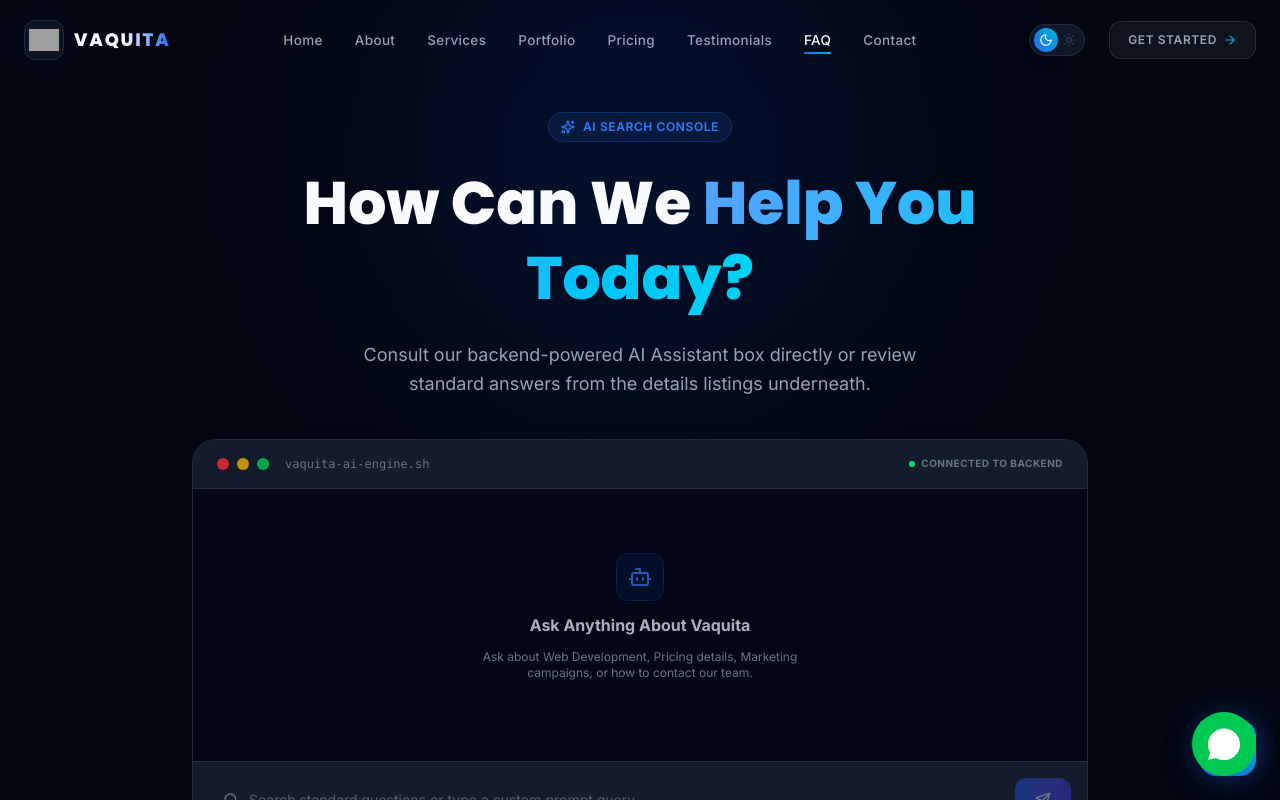
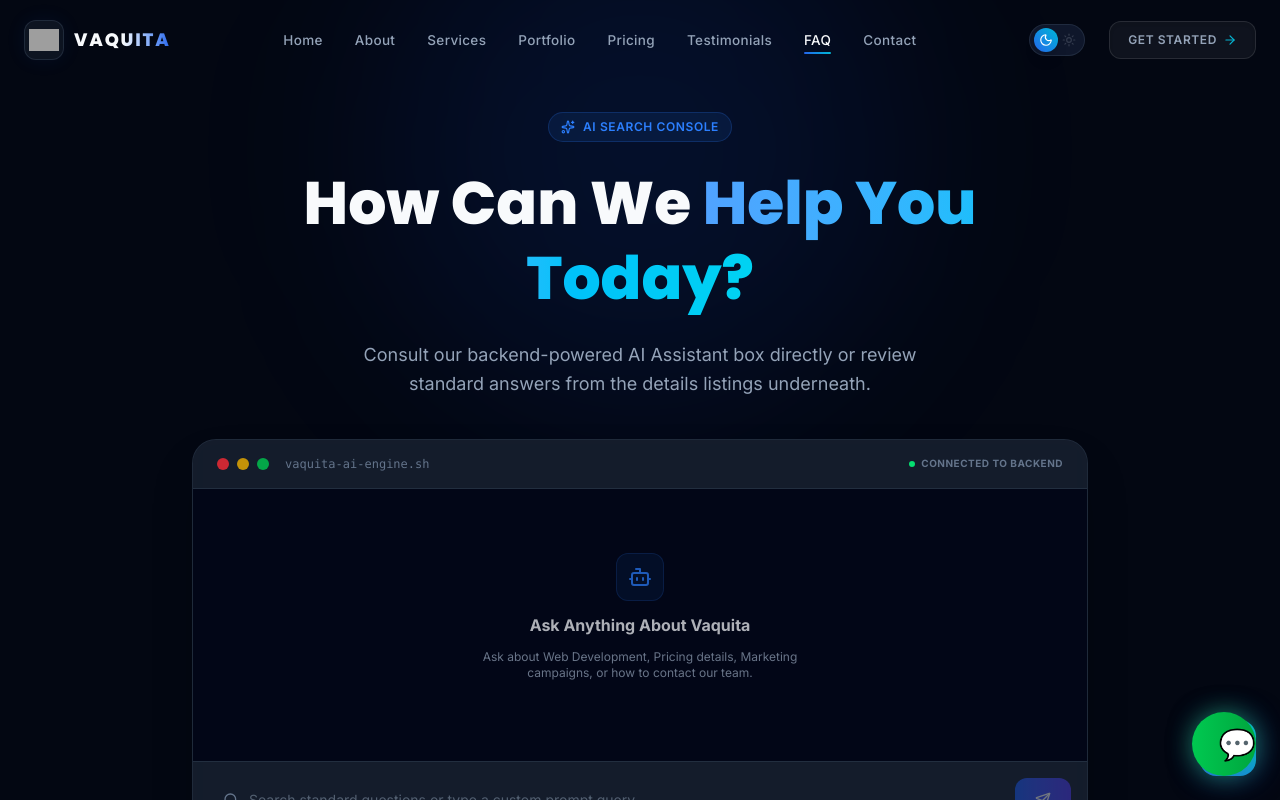
Before and after one commit to vaquitadigitalwork/vaquita-website, a Next.js app in the folder frontend/: page /faq in a window 1280 px wide. Shown: the top 800 px of the page. Built offline with nearby package versions, Linux system fonts and the light colour scheme; grey boxes are pictures that could not be loaded.

Commit message:
Improve floating WhatsApp and chatbot UI

```diff
--- a/frontend/src/components/WhatsAppButton.tsx
+++ b/frontend/src/components/WhatsAppButton.tsx
@@ -3,21 +3,40 @@
 export default function WhatsAppButton() {
   return (
     <a
-      href="https://wa.me/919849141518?text=Hello%20Vaquita%20Digital%20Solutions"
+      href="https://wa.me/919849141518"
       target="_blank"
       rel="noopener noreferrer"
-      className="fixed bottom-6 right-6 z-50 w-16 h-16 rounded-full bg-green-500 hover:bg-green-600 shadow-2xl flex items-center justify-center transition-transform hover:scale-110"
-      aria-label="Chat on WhatsApp"
+      className="
+      fixed bottom-6 right-6 z-50
+      group
+      flex items-center
+      justify-end
+      w-16 hover:w-72
+      h-16
+      rounded-full
+      bg-gradient-to-r from-green-500 to-green-600
+      shadow-[0_0_25px_rgba(34,197,94,0.5)]
+      overflow-hidden
+      transition-all duration-500 ease-out
+      "
     >
-      <svg
-        xmlns="http://www.w3.org/2000/svg"
-        viewBox="0 0 32 32"
-        fill="white"
-        width="32"
-        height="32"
+      <span
+        className="
+        opacity-0
+        group-hover:opacity-100
+        mr-4
+        text-white
+        font-semibold
+        whitespace-nowrap
+        transition-all duration-300
+        "
       >
-        <path d="M16 .396C7.164.396 0 7.56 0 16.396c0 2.82.737 5.58 2.137 8.018L0 32l7.812-2.094a15.92 15.92 0 008.188 2.25c8.836 0 16-7.164 16-16S24.836.396 16 .396z" />
-      </svg>
+        Chat on WhatsApp
+      </span>
+
+      <div className="w-16 h-16 flex items-center justify-center text-3xl">
+        💬
+      </div>
     </a>
   );
 }
```
